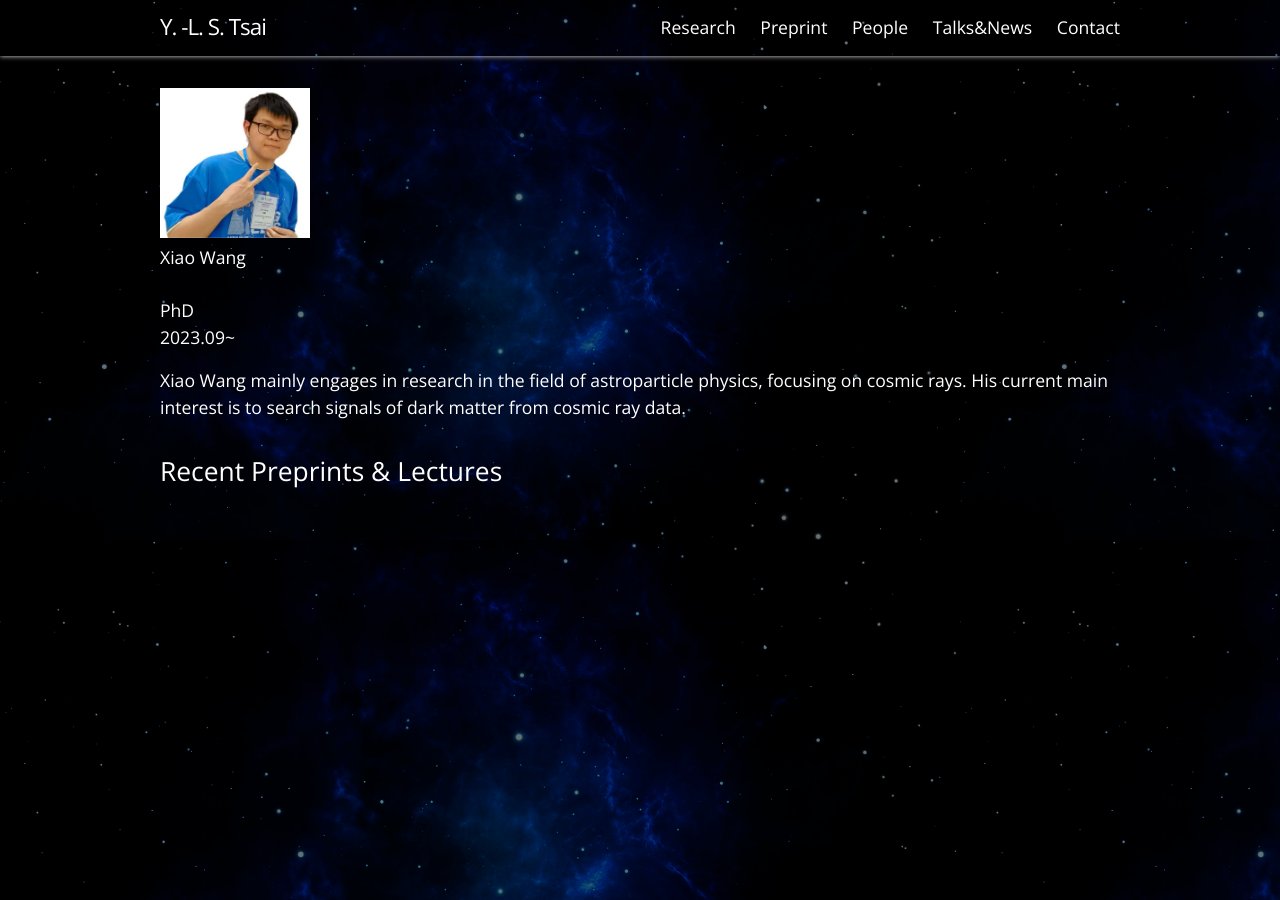
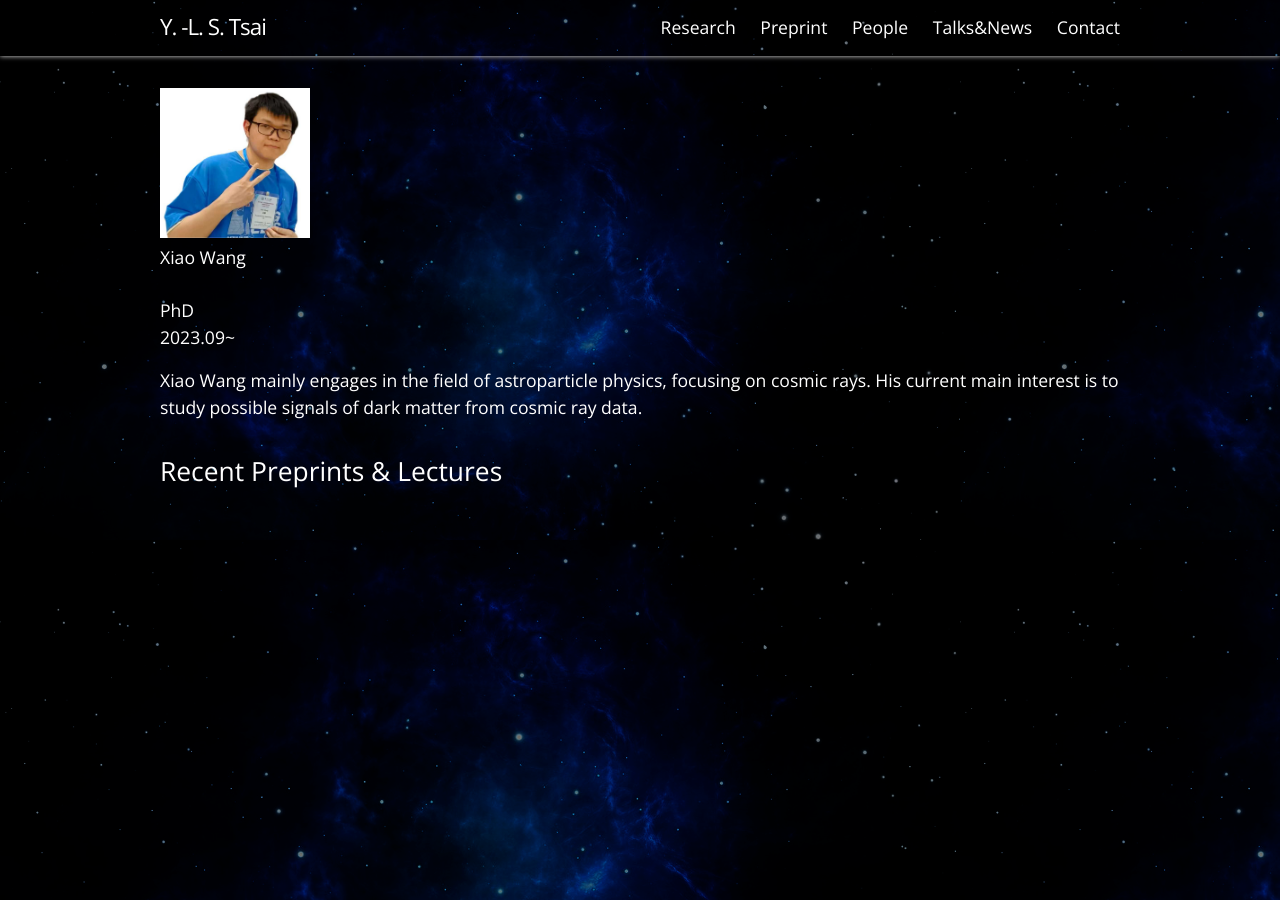
Before and after one commit to smingtsai/PMOdarkmatter, a Jekyll site: the page built from _authors/WangXiao.md, in a window 1280 px wide. Built offline with Jekyll 4.4.1, drawn with Linux system fonts in a browser that asks for light colours.

Commit message:
Update WangXiao.md

```diff
--- a/_authors/WangXiao.md
+++ b/_authors/WangXiao.md
@@ -10,4 +10,4 @@ time: 2023.09~
 degree: PhD
 ---
 
-Xiao Wang mainly engages in research in the field of astroparticle physics, focusing on cosmic rays. His current main interest is to search signals of dark matter from cosmic ray data.
+Xiao Wang mainly engages in the field of astroparticle physics, focusing on cosmic rays. His current main interest is to study possible signals of dark matter from cosmic ray data.
```
